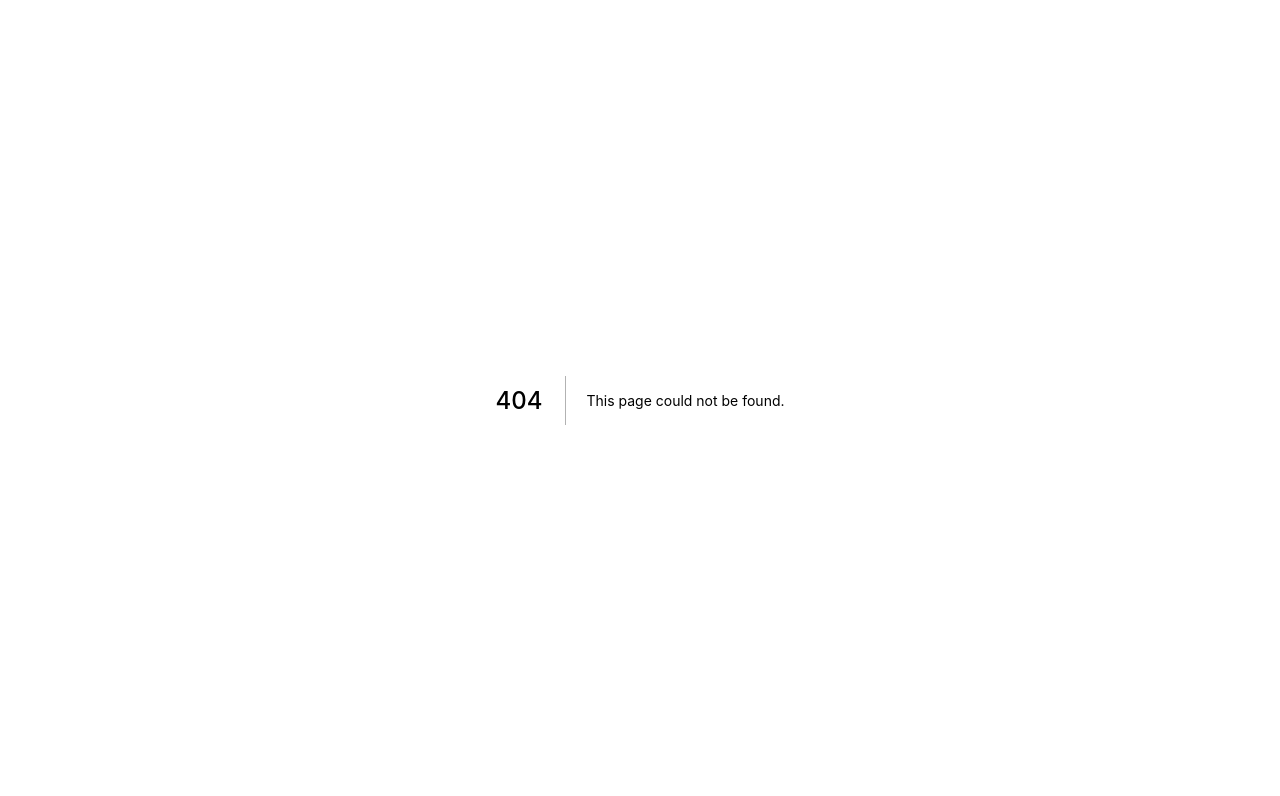
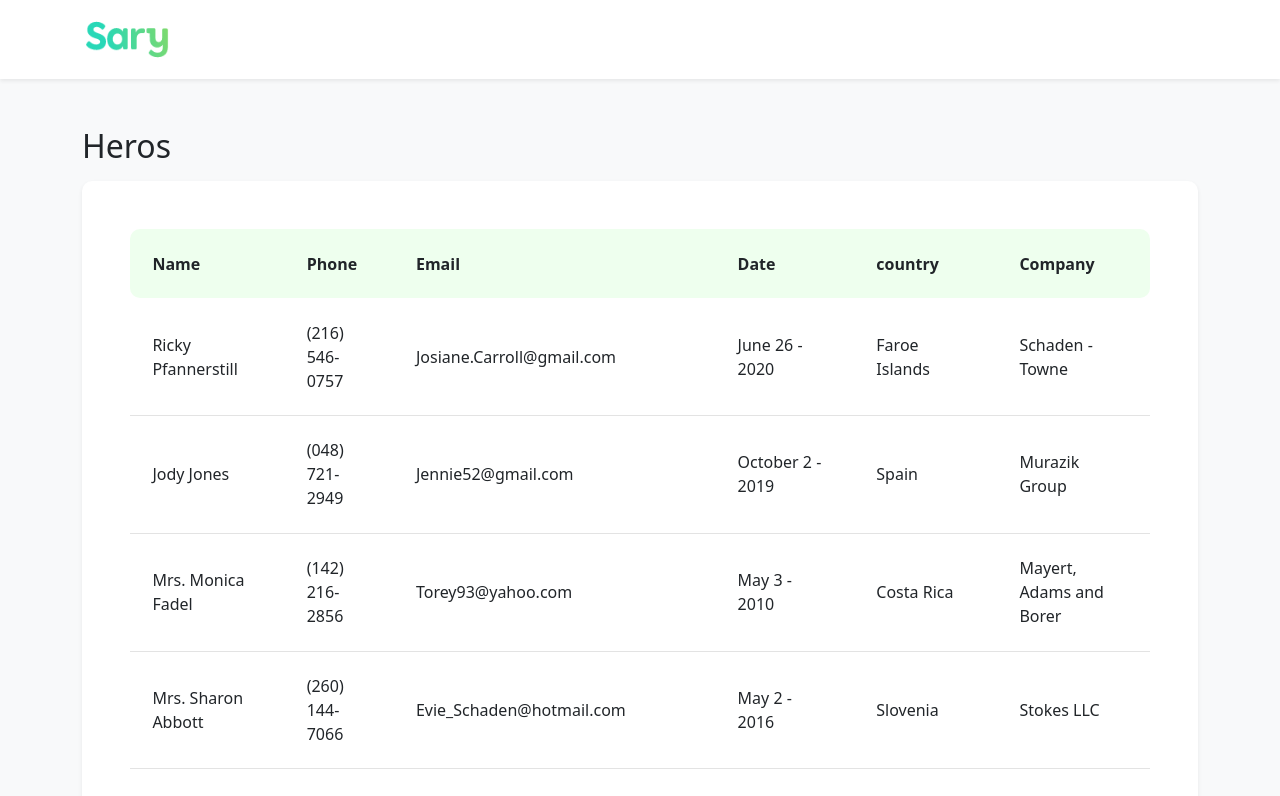
Before and after one commit to ritwaldev/sari, a Next.js app: page /heros in a window 1280 px wide. Before the commit this address had no page. Shown: the top 796 px of the page. Built offline with nearby package versions, Linux system fonts and the light colour scheme.

Commit message:
Initial commit

```diff
--- /dev/null
+++ b/components/HerosTable.js
@@ -0,0 +1,36 @@
+const HerosTable = ({ heros }) => {
+  return (
+    <table className="table">
+      <thead>
+        <tr>
+          <th scope="col">Name</th>
+          <th scope="col">Phone</th>
+          <th scope="col">Email</th>
+          <th scope="col">Date</th>
+          <th scope="col">country</th>
+          <th scope="col">Company</th>
+        </tr>
+      </thead>
+      <tbody>
+        {heros.length > 0 &&
+          heros.map((hero, key) => {
+            const date = new Date(hero.date);
+            return (
+              <tr key={key}>
+                <td>{hero.name}</td>
+                <td>{hero.phone}</td>
+                <td>{hero.email}</td>
+                <td>{`${date.toLocaleString("en-US", {
+                  month: "long",
+                })} ${date.getDate()} -  ${date.getFullYear()}`}</td>
+                <td>{hero.country}</td>
+                <td>{hero.company}</td>
+              </tr>
+            );
+          })}
+      </tbody>
+    </table>
+  );
+};
+
+export default HerosTable;
--- /dev/null
+++ b/components/Layout.js
@@ -0,0 +1,7 @@
+import React from "react";
+
+const Layout = ({ children }) => {
+  return <div className="main bg-light">{children}</div>;
+};
+
+export default Layout;
--- /dev/null
+++ b/components/Navbar.js
@@ -0,0 +1,11 @@
+import Image from "next/image";
+
+const Navbar = () => {
+  return (
+    <div className="navbar d-flex align-items-center py-3 rounded-4">
+      <Image src="/images/sary-logo.png" width={90} height={47} />
+    </div>
+  );
+};
+
+export default Navbar;
--- a/package.json
+++ b/package.json
@@ -6,14 +6,18 @@
     "dev": "next dev",
     "build": "next build",
     "start": "next start",
-    "lint": "next lint"
+    "lint": "next lint",
+    "commit": "cz"
   },
   "dependencies": {
+    "bootstrap": "^5.1.3",
     "next": "12.1.0",
     "react": "17.0.2",
     "react-dom": "17.0.2"
   },
   "devDependencies": {
+    "@faker-js/faker": "^6.0.0",
+    "commitizen": "^4.2.4",
     "eslint": "8.11.0",
     "eslint-config-next": "12.1.0"
   }
--- a/pages/_app.js
+++ b/pages/_app.js
@@ -1,7 +1,18 @@
-import '../styles/globals.css'
+// Import Bootstrap
+import "bootstrap/dist/css/bootstrap.min.css";
+
+// Import main stylesheet
+import "../styles/globals.css";
+
+// Import Layout
+import Layout from "../components/Layout";
 
 function MyApp({ Component, pageProps }) {
-  return <Component {...pageProps} />
+  return (
+    <Layout>
+      <Component {...pageProps} />
+    </Layout>
+  );
 }
 
-export default MyApp
+export default MyApp;
--- a/pages/api/hello.js
+++ /dev/null
@@ -1,5 +0,0 @@
-// Next.js API route support: https://nextjs.org/docs/api-routes/introduction
-
-export default function handler(req, res) {
-  res.status(200).json({ name: 'John Doe' })
-}
--- /dev/null
+++ b/pages/api/heros.js
@@ -0,0 +1,17 @@
+import { faker } from "@faker-js/faker";
+
+export default function handler(req, res) {
+  let data = [];
+  for (let i = 0; i < 10; i++) {
+    data.push({
+      name: faker.name.findName(),
+      phone: faker.phone.phoneNumber("(###) ###-####"),
+      email: faker.internet.email(),
+      date: faker.date.past(20),
+      country: faker.address.country(),
+      company: faker.company.companyName(),
+    });
+  }
+
+  res.status(200).json(data);
+}
--- /dev/null
+++ b/pages/heros.js
@@ -0,0 +1,40 @@
+import { useState, useEffect } from "react";
+
+import Navbar from "../components/Navbar";
+
+import HerosTable from "../components/HerosTable";
+
+const heros = () => {
+  const [heros, setHeros] = useState([]);
+
+  useEffect(() => {
+    async function getData() {
+      const response = await fetch("http://localhost:3000/api/heros");
+      const data = await response.json();
+
+      setHeros(data);
+    }
+
+    getData();
+  }, []);
+
+  return (
+    <div className="heros-page">
+      <div className="container-fluid bg-white shadow-sm p-0 mb-5">
+        <div className="container">
+          <Navbar />
+        </div>
+      </div>
+      <div className="container mt-5 mb-3">
+        <h2>Heros</h2>
+      </div>
+      <div className="container mb-5">
+        <div className="p-5 rounded-4 bg-white shadow-sm">
+          <HerosTable heros={heros} />
+        </div>
+      </div>
+    </div>
+  );
+};
+
+export default heros;
--- a/styles/globals.css
+++ b/styles/globals.css
@@ -1,16 +1,57 @@
-html,
-body {
-  padding: 0;
-  margin: 0;
-  font-family: -apple-system, BlinkMacSystemFont, Segoe UI, Roboto, Oxygen,
-    Ubuntu, Cantarell, Fira Sans, Droid Sans, Helvetica Neue, sans-serif;
+/* Main Colors */
+:root {
+  --night-blue: #140453;
+  --light-green: #efe;
+  --br: 10px; /* border radius */
 }
 
-a {
-  color: inherit;
-  text-decoration: none;
+/* Global classes */
+.rounded-4 {
+  border-radius: var(--br);
 }
 
-* {
-  box-sizing: border-box;
+/* Home Page */
+.home-page {
+  background-color: var(--night-blue);
 }
+
+.welcome-message {
+  max-width: 400px;
+}
+
+/*************************
+    Dashboard Page
+*************************/
+
+.table thead th {
+  background-color: var(--light-green);
+  border: none;
+}
+
+.table thead th:first-child {
+  border-radius: var(--br) 0 0 var(--br);
+}
+
+.table thead th:last-child {
+  border-radius: 0 var(--br) var(--br) 0;
+}
+
+.table td {
+  vertical-align: middle;
+}
+
+.table {
+  border-color: var(--bs-light);
+}
+
+.table tr {
+  border-color: #e3e3e3;
+}
+
+.table > :not(caption) > * > * {
+  padding: 1.4rem 1.4rem;
+}
+
+.table > :not(:first-child) {
+  border: none;
+}
```
Also changed, not shown: components/HerosFilter.js (added, +7 -0 lines), pages/index.js (+22 -59 lines), styles/Home.module.css (deleted, +0 -116 lines), public/images/sary-logo.png (added), 1 other file (tests, documents, lock files or other folders).
